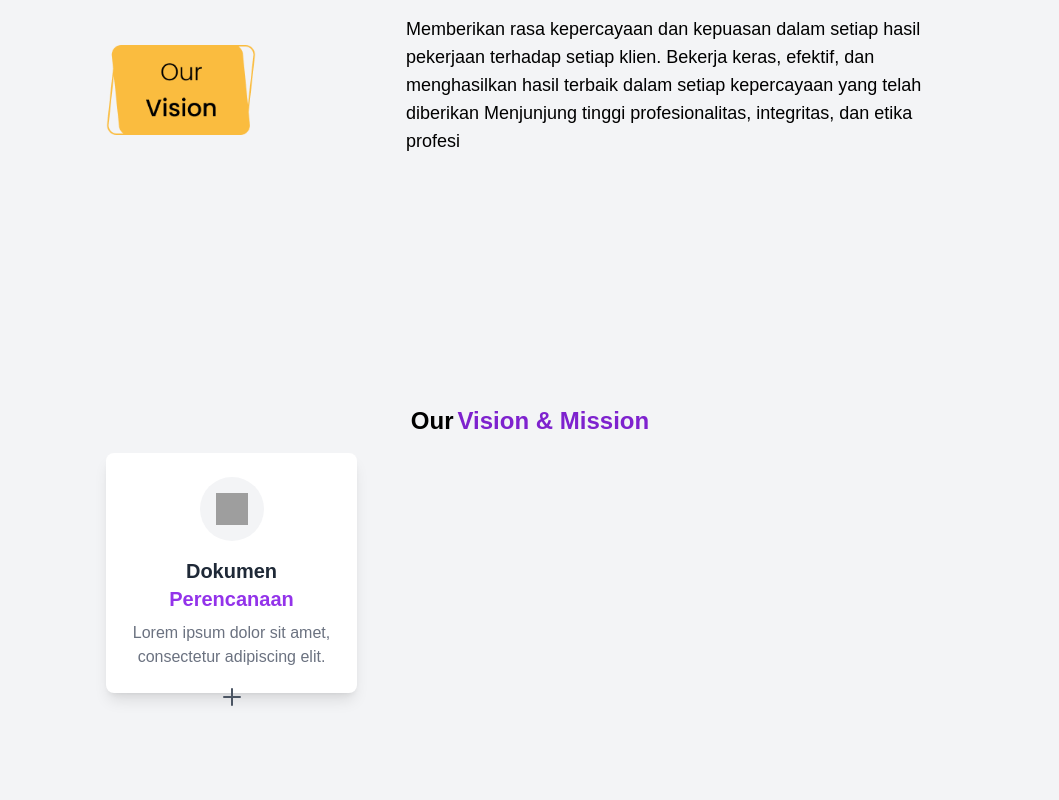
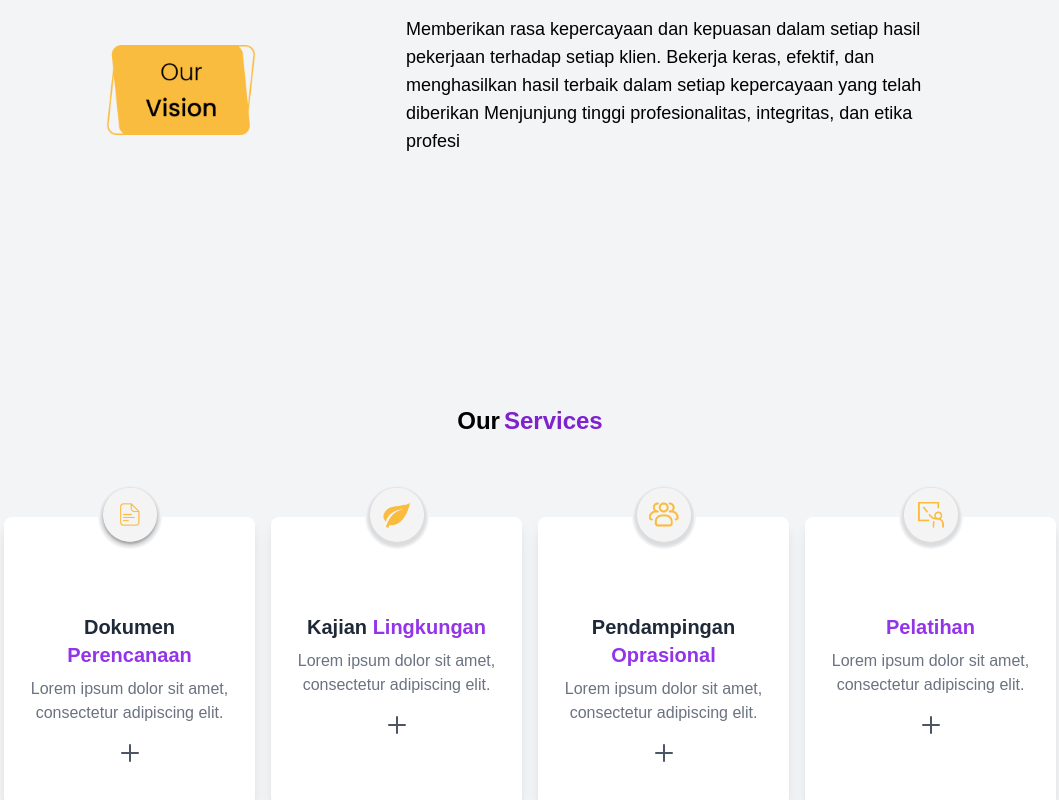
Before and after one commit to fauj1x/cpe_web, a Next.js app: page / in a window 1280 px wide. Shown: the part 1523-2323 px from the top of the page, without its empty margins (110-1169 px from the left). Before the commit the page ends 2240 px from the top, so only its background shows below. Built offline with nearby package versions, Linux system fonts and the light colour scheme; grey boxes are pictures that could not be loaded.

Commit message:
pengerjaan our service

```diff
--- a/src/app/page.tsx
+++ b/src/app/page.tsx
@@ -74,15 +74,20 @@ Dalam  hal  ini, kami  menawarkan beberapa jasa  mulai dari perencanaan, kaj
 
         <div className='flex mt-[250px] justify-center'>
           <h2 className="text-2xl font-bold mb-4 text-black">Our</h2>
-          <h2 className="text-2xl font-bold mb-4 text-purple-700 ml-1">Vision & Mission</h2>
+          <h2 className="text-2xl font-bold mb-4 text-purple-700 ml-1">Services</h2>
         </div>
 
-        <div className="grid grid-cols-1 md:grid-cols-4 gap-8">
-          <div className="bg-white shadow-lg rounded-lg p-6 text-center w-[251px] h-[240px]">
-            <div className="flex justify-center items-center w-16 h-16 mx-auto bg-gray-100 rounded-full mb-4">
-              <img src="/path-to-icon.svg" alt="Icon" className="w-8 h-8" />
+
+
+
+
       </div>
-            <h3 className="text-xl font-semibold text-gray-800 mb-2">
+      <div className="flex flex-wrap justify-center space-x-4 mt-10">
+      <div className="bg-white shadow-lg rounded-lg p-6 text-center w-[251px] h-[289px]">
+          <div className="flex justify-center items-center w-16 h-16 mx-auto bg-gray-100 rounded-full -mt-14">
+            <img src="/doc_icon.png" alt="Icon" className="w-16 h-16" />
+          </div>
+          <h3 className="text-xl font-semibold text-gray-800 mb-2 mt-16">
             Dokumen <span className="text-purple-600">Perencanaan</span>
           </h3>
           <p className="text-gray-500 mb-4">Lorem ipsum dolor sit amet, consectetur adipiscing elit.</p>
@@ -92,9 +97,51 @@ Dalam  hal  ini, kami  menawarkan beberapa jasa  mulai dari perencanaan, kaj
             </svg>
           </a>
         </div>
+
+        <div className="bg-white shadow-lg rounded-lg p-6 text-center w-[251px] h-[289px]">
+          <div className="flex justify-center items-center w-16 h-16 mx-auto bg-gray-100 rounded-full -mt-14">
+            <img src="/leaf_icon.png" alt="Icon" className="w-16 h-16" />
+          </div>
+          <h3 className="text-xl font-semibold text-gray-800 mb-2 mt-16">
+            Kajian <span className="text-purple-600">Lingkungan</span>
+          </h3>
+          <p className="text-gray-500 mb-4">Lorem ipsum dolor sit amet, consectetur adipiscing elit.</p>
+          <a href="#" className="text-gray-600 hover:text-purple-600 transition">
+            <svg className="w-6 h-6 mx-auto" fill="none" stroke="currentColor" viewBox="0 0 24 24" xmlns="http://www.w3.org/2000/svg">
+              <path strokeLinecap="round" strokeLinejoin="round" strokeWidth="2" d="M12 4v16m8-8H4" />
+            </svg>
+          </a>
         </div>
 
+        <div className="bg-white shadow-lg rounded-lg p-6 text-center w-[251px] h-[289px]">
+          <div className="flex justify-center items-center w-16 h-16 mx-auto bg-gray-100 rounded-full -mt-14">
+            <img src="/group_icon.png" alt="Icon" className="w-16 h-16" />
+          </div>
+          <h3 className="text-xl font-semibold text-gray-800 mb-2 mt-16">
+            Pendampingan <span className="text-purple-600">Oprasional</span>
+          </h3>
+          <p className="text-gray-500 mb-4">Lorem ipsum dolor sit amet, consectetur adipiscing elit.</p>
+          <a href="#" className="text-gray-600 hover:text-purple-600 transition">
+            <svg className="w-6 h-6 mx-auto" fill="none" stroke="currentColor" viewBox="0 0 24 24" xmlns="http://www.w3.org/2000/svg">
+              <path strokeLinecap="round" strokeLinejoin="round" strokeWidth="2" d="M12 4v16m8-8H4" />
+            </svg>
+          </a>
+        </div>
 
+        <div className="bg-white shadow-lg rounded-lg p-6 text-center w-[251px] h-[289px]">
+          <div className="flex justify-center items-center w-16 h-16 mx-auto bg-gray-100 rounded-full -mt-14">
+            <img src="/learn_icon.png" alt="Icon" className="w-16 h-16" />
+          </div>
+          <h3 className="text-xl font-semibold text-gray-800 mb-2 mt-16">
+            <span className="text-purple-600">Pelatihan</span>
+          </h3>
+          <p className="text-gray-500 mb-4">Lorem ipsum dolor sit amet, consectetur adipiscing elit.</p>
+          <a href="#" className="text-gray-600 hover:text-purple-600 transition">
+            <svg className="w-6 h-6 mx-auto" fill="none" stroke="currentColor" viewBox="0 0 24 24" xmlns="http://www.w3.org/2000/svg">
+              <path strokeLinecap="round" strokeLinejoin="round" strokeWidth="2" d="M12 4v16m8-8H4" />
+            </svg>
+          </a>
+        </div>
 
       </div>
 
```
Lines whose indentation alone changed are shown as unchanged.
